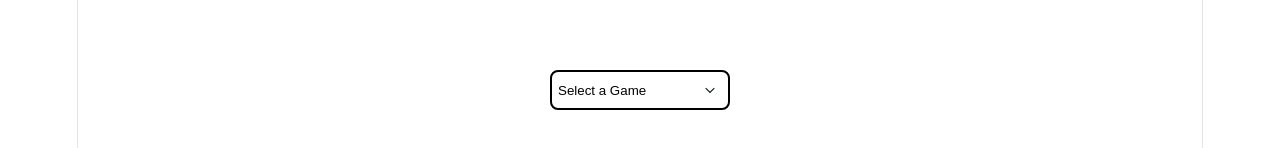
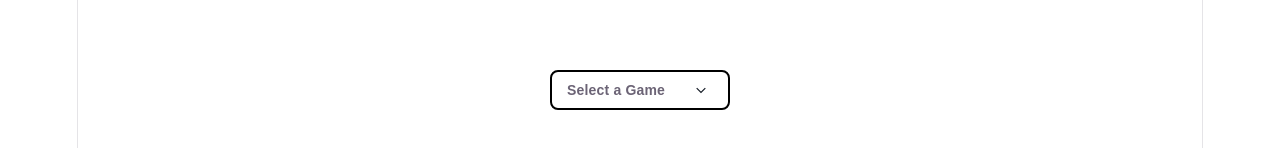
Before and after one commit to JorgeCamara/roadmapsh-frontend, a React (Vite) app in the folder Custom Dropdown/: page / in a window 1280 px wide. Shown: the part 310-458 px from the top of the page. Built offline with nearby package versions, Linux system fonts and the light colour scheme.

Commit message:
Some css minor fixes on text styling

```diff
--- a/Custom Dropdown/src/components/custom-dropdown/dropdown/CustomDropdown.module.css
+++ b/Custom Dropdown/src/components/custom-dropdown/dropdown/CustomDropdown.module.css
@@ -2,6 +2,9 @@
     position: relative;
     flex: 0 0 auto;
     width: 180px;
+    font-weight: 600;
+    font-size: 14px;
+    font-family: Arial, Helvetica, sans-serif;
 }
 
 .dropdownSelectorContainer{
@@ -12,6 +15,7 @@
     box-sizing: border-box;
     width: 100%;
     height: 40px;
+    padding: 5px 15px;
 
     border: 2px solid black;
     cursor: pointer;
--- a/Custom Dropdown/src/components/custom-dropdown/dropdown/CustomDropdown.tsx
+++ b/Custom Dropdown/src/components/custom-dropdown/dropdown/CustomDropdown.tsx
@@ -18,7 +18,7 @@ function CustomDropdown (props: CustomDropdownProps) {
 
     return (
         <div className={styles.customDropdown}>
-            <button
+            <span
                 className={styles.dropdownSelectorContainer}
                 onClick={() => setIsOpen(!isOpen)}
             >
@@ -26,7 +26,7 @@ function CustomDropdown (props: CustomDropdownProps) {
                     <span className={styles.dropdownLabel}>{props.placeholder || DROPDOWN_CONSTANTS.defaultPlaceholder}</span>
                     <IconContainer iconName={stateIconName} iconSize={getIconSize(ICON_SIZES.SMALL)}/>
                 </span>
-            </button>
+            </span>
             {isOpen &&
                 (<DropdownOptionList
                     optionList={props.dropdownOptions ?? []}
--- a/Custom Dropdown/src/components/custom-dropdown/option-item/ListItem.module.css
+++ b/Custom Dropdown/src/components/custom-dropdown/option-item/ListItem.module.css
@@ -1,7 +1,7 @@
 .listItem{
     display: flex;
+    width: 100%;
     padding: 5px 15px;
-    width: 100%;
     justify-content: flex-start;
     box-sizing: border-box;
     cursor: pointer;
@@ -16,6 +16,6 @@
     white-space: nowrap;
 }
 
-.itemSelected{
+/* .itemSelected{
     font-weight: bold;
-}
+} */
--- a/Custom Dropdown/src/components/custom-dropdown/option-list/DropdownOptionList.module.css
+++ b/Custom Dropdown/src/components/custom-dropdown/option-list/DropdownOptionList.module.css
@@ -27,6 +27,6 @@
     list-style-type: none;
 
     > li:not(:last-child) {
-        border-bottom: 1px solid #d6d6d6;
+        border-bottom: 2px solid black;
     }
 }
--- a/Custom Dropdown/src/containers/dropdown/DropdownSelector.tsx
+++ b/Custom Dropdown/src/containers/dropdown/DropdownSelector.tsx
@@ -18,7 +18,7 @@ function DropdownSelector () {
 
     return (
     <>
-      <section id="center">
+      <section>
         <CustomDropdown
           placeholder={getPlaceholderValue()}
           dropdownOptions={dropdownOptions}
```
Also changed, not shown: Custom Dropdown/src/components/icons/chevron-down/ChevronDown.tsx (deleted, +0 -12 lines), Custom Dropdown/src/components/icons/chevron-up/ChevronUp.tsx (deleted, +0 -11 lines).
